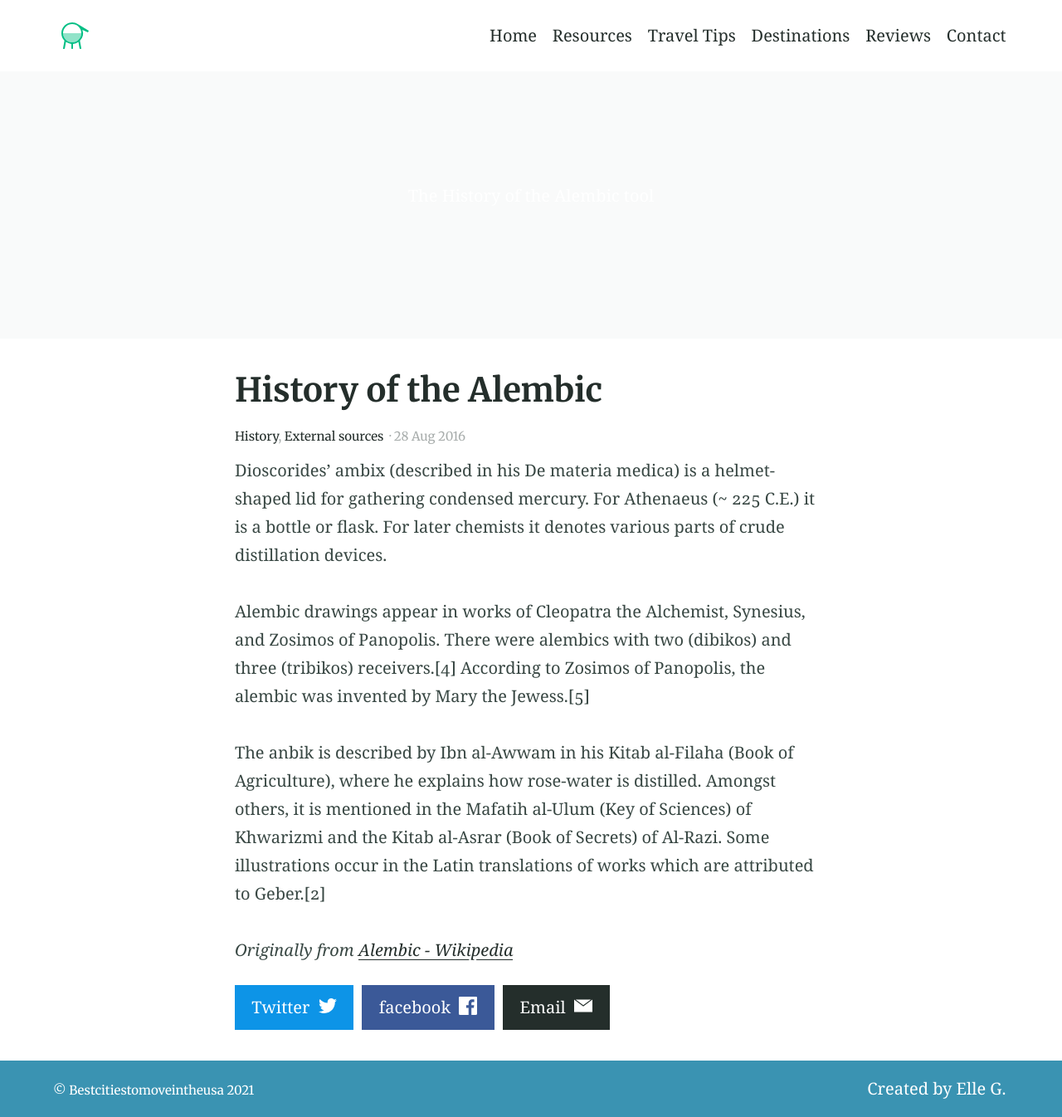
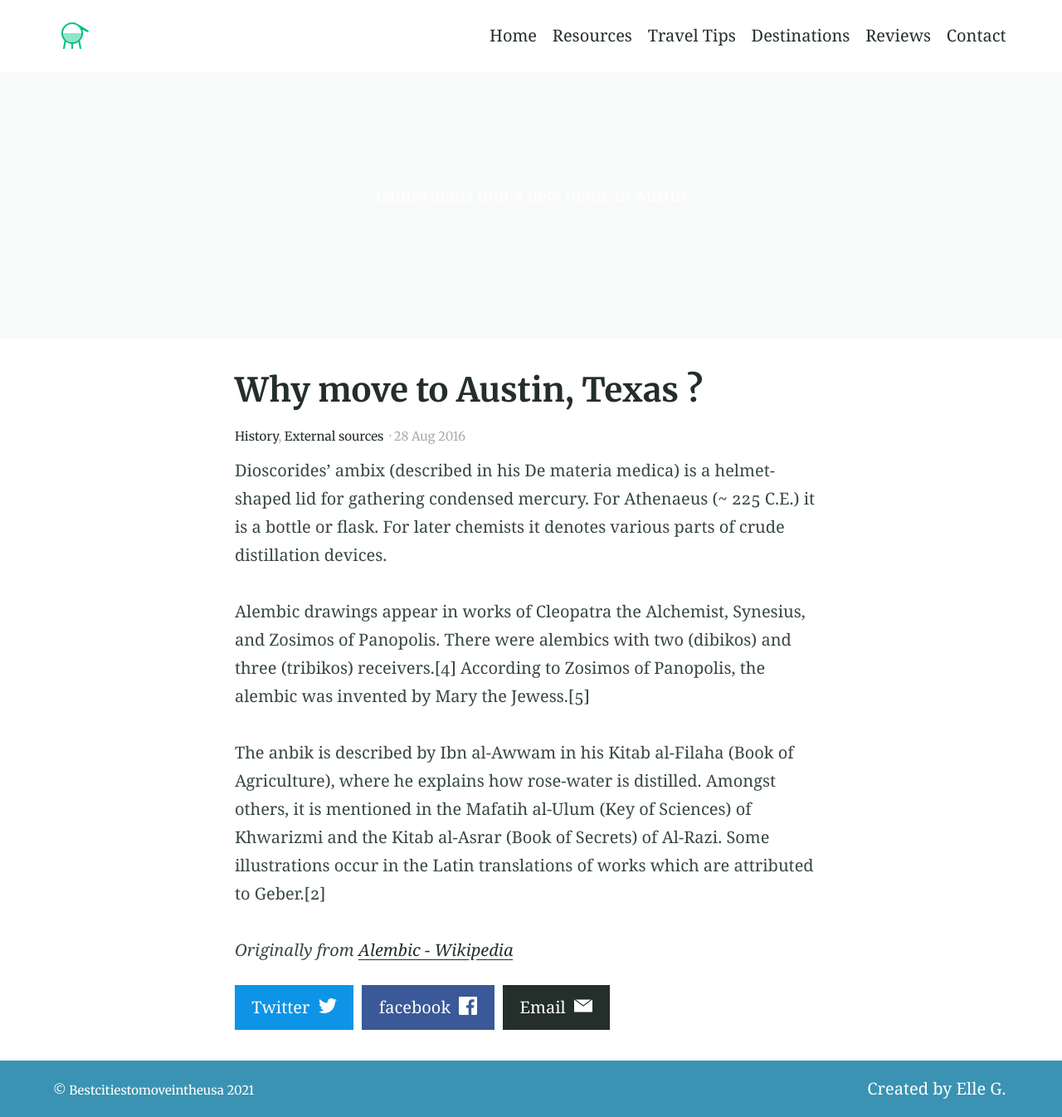
Before and after one commit to Coolweb2go/alembic, a Jekyll site: the page built from _posts/2016-08-28-example-post-two.md, in a window 1280 px wide. Shown: the whole page at 83% size. Built offline with Jekyll 4.4.1, drawn with Linux system fonts in a browser that asks for light colours.

Commit message:
Update from Forestry.io elle gamboa updated _posts/2016-08-28-example-post-two.md

```diff
--- a/_posts/2016-08-28-example-post-two.md
+++ b/_posts/2016-08-28-example-post-two.md
@@ -1,12 +1,13 @@
 ---
-title: History of the Alembic
+title: Why move to Austin, Texas ?
 categories:
 - History
 - External sources
-feature_text: |
-  The History of the Alembic tool
+feature_text: 'Californians find a new home in Austin
+
+'
+
 ---
-
 Dioscorides' ambix (described in his De materia medica) is a helmet-shaped lid for gathering condensed mercury. For Athenaeus (~ 225 C.E.) it is a bottle or flask. For later chemists it denotes various parts of crude distillation devices.
 
 <!-- more -->
```
